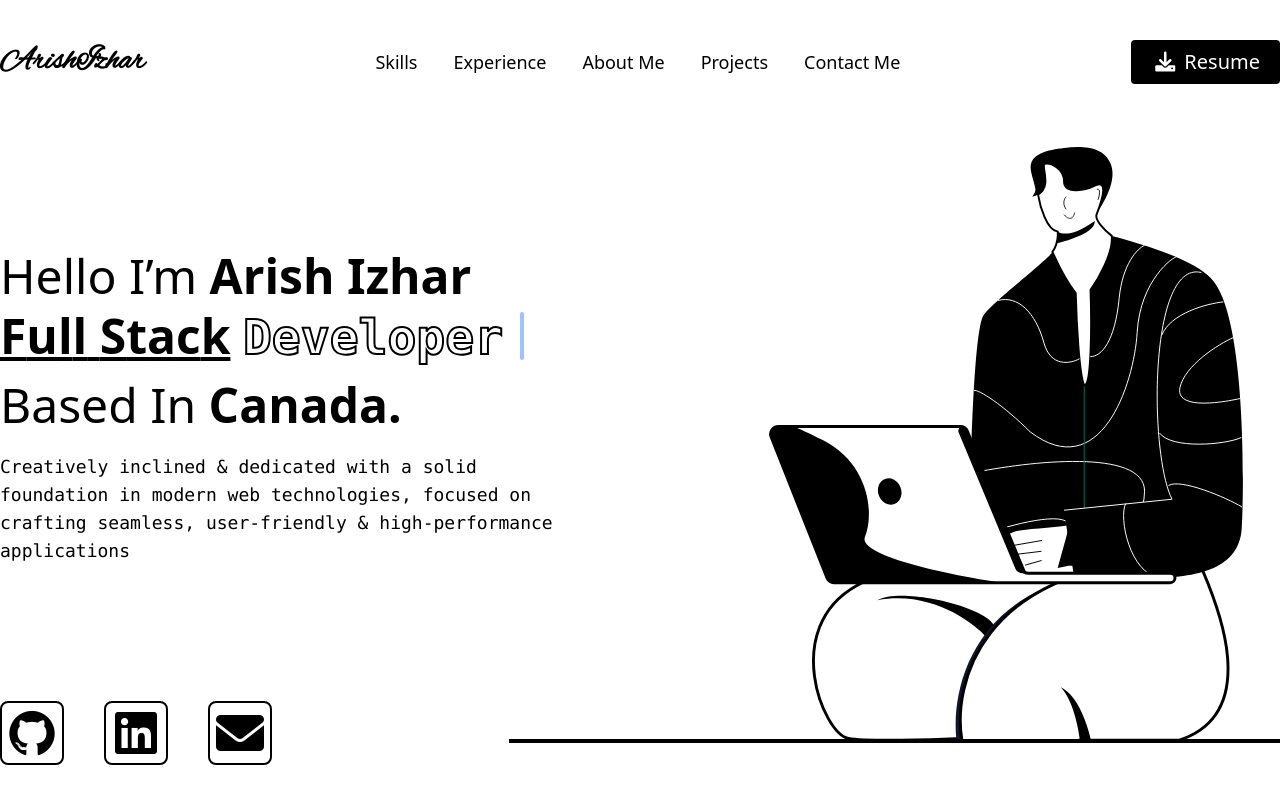
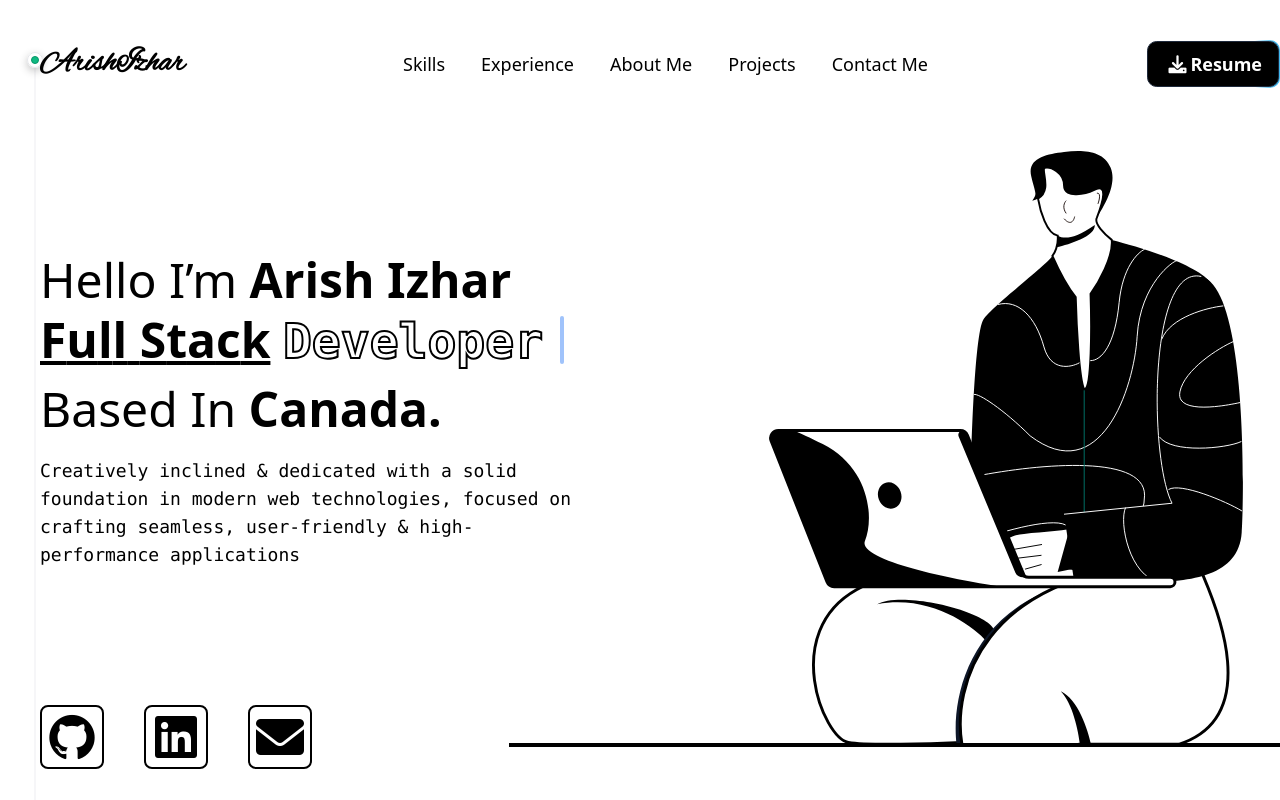
Before and after one commit to arish73/Portfolio-Website, a React (Vite) app: page / in a window 1280 px wide. Shown: the top 800 px of the page. Built offline with nearby package versions, Linux system fonts and the light colour scheme.

Commit message:
added the tracing scroll beam with some issues

```diff
--- a/src/App.jsx
+++ b/src/App.jsx
@@ -1,50 +1,50 @@
-import React from 'react';
-import './App.css';
+// import React from 'react';
+// import './App.css';
 
-// Components
-import Navbar from './Components/navbar';
-import HeroSection from './Components/hero-section'
-import Skills from './Components/skills'
-import Experience from './Components/experience';
-import AboutMe from './Components/about-me';
-import ContactMe from './Components/contact-me';
-import Projects from './Components/projects';
+// // Components
+// import Navbar from './Components/navbar';
+// import HeroSection from './Components/hero-section'
+// import Skills from './Components/skills'
+// import Experience from './Components/experience';
+// import AboutMe from './Components/about-me';
+// import ContactMe from './Components/contact-me';
+// import Projects from './Components/projects';
 
-const App = () => {
-  return (
-    <div className="App">
-      <Navbar />
-      <section id='Hero'>
-        <HeroSection />
-      </section>
+// const App = () => {
+//   return (
+//     <div className="App">
+//       <Navbar />
+//       <section id='Hero'>
+//         <HeroSection />
+//       </section>
 
-      <section id='Skills'>
-        <Skills />
-      </section>
+//       <section id='Skills'>
+//         <Skills />
+//       </section>
 
-      <section id='Experience'>
-        <Experience />
-      </section>
+//       <section id='Experience'>
+//         <Experience />
+//       </section>
 
 
 
-      <section id='AboutMe'>
-        <AboutMe />
-      </section>
+//       <section id='AboutMe'>
+//         <AboutMe />
+//       </section>
 
-      <section id='Projects'>
-        <Projects />
-      </section>
+//       <section id='Projects'>
+//         <Projects />
+//       </section>
 
-      <section id='ContactMe'>
-        <ContactMe />
-      </section>
+//       <section id='ContactMe'>
+//         <ContactMe />
+//       </section>
 
-    </div>
-  );
-};
+//     </div>
+//   );
+// };
 
-export default App;
+// export default App;
 
 
 
@@ -54,48 +54,48 @@
 
 
 
-// import React from 'react';
-// import './App.css';
+  import React from 'react';
+  import './App.css';
 
-// // Components
-// import Navbar from './Components/navbar';
-// import HeroSection from './Components/hero-section';
-// import Skills from './Components/skills';
-// import Experience from './Components/experience';
-// import AboutMe from './Components/about-me';
-// import ContactMe from './Components/contact-me';
-// import Projects from './Components/projects';
-// import { TracingBeam } from './Components/ui/tracing-beam';
+  // Components
+  import Navbar from './Components/navbar';
+  import HeroSection from './Components/hero-section';
+  import Skills from './Components/skills';
+  import Experience from './Components/experience';
+  import AboutMe from './Components/about-me';
+  import ContactMe from './Components/contact-me';
+  import Projects from './Components/projects';
+  import { TracingBeam } from './Components/ui/tracing-beam';
 
-// const App = () => {
-//   return (
-//     <TracingBeam className="App p-0 m-0">
-//       <Navbar />
-//       <section>
-//         <HeroSection />
-//       </section>
+  const App = () => {
+    return (
+      <TracingBeam className="App p-0 m-0">
+        <Navbar />
+        <section>
+          <HeroSection />
+        </section>
 
-//       <section id='Skills'>
-//         <Skills />
-//       </section>
+        <section id='Skills'>
+          <Skills />
+        </section>
 
-//       <section>
-//         <Experience />
-//       </section>
+        <section>
+          <Experience />
+        </section>
 
-//       <section>
-//         <AboutMe />
-//       </section>
+        <section>
+          <AboutMe />
+        </section>
 
-//       <section>
-//         <Projects />
-//       </section>
+        <section>
+          <Projects />
+        </section>
 
-//       <section>
-//         <ContactMe />
-//       </section>
-//     </TracingBeam>
-//   );
-// };
+        <section>
+          <ContactMe />
+        </section>
+      </TracingBeam>
+    );
+  };
 
-// export default App;
+  export default App;
--- a/src/Components/navbar.jsx
+++ b/src/Components/navbar.jsx
@@ -1,5 +1,6 @@
 import React from 'react';
 import { Link } from 'react-scroll';
+import { ResumeButton } from './resume-button';
 
 const Navbar = () => {
   return (
@@ -55,11 +56,13 @@
         </div>
 
         {/* Download resume button */}
-        <a href="/resume.pdf"
+        {/* <a href="/resume.pdf"
           target="_blank"
           rel="noopener noreferrer" className="text-white text-xl bg-black rounded px-5 py-2 hover:bg-white hover:text-black focus:outline-none focus:ring-7 focus:ring-blue-600 focus:ring-opacity-50 hover:ring-2 hover:ring-black transition delay-50">
           <i className="fa-solid fa-download px-1"></i> Resume
-        </a>
+        </a> */}
+
+        <ResumeButton/>
 
       </div>
     </nav>
--- /dev/null
+++ b/src/Components/resume-button.jsx
@@ -0,0 +1,18 @@
+"use client";
+import React from "react";
+import { Button } from "./ui/moving-border";
+
+export function ResumeButton() {
+  return (
+    <Button
+      as="a"
+      href="/resume.pdf"
+      target="_blank"
+      rel="noopener noreferrer"
+      borderRadius="10px"
+      className="text-white text-lg bg-black rounded px-4 hover:bg-white hover:text-black focus:outline-none focus:ring-7 focus:ring-blue-600 focus:ring-opacity-50 transition delay-50"
+    >
+      <i className="fa-solid fa-download px-1"></i> Resume
+    </Button>
+  );
+}
--- /dev/null
+++ b/src/Components/ui/moving-border.tsx
@@ -0,0 +1,139 @@
+"use client";
+import React from "react";
+import {
+  motion,
+  useAnimationFrame,
+  useMotionTemplate,
+  useMotionValue,
+  useTransform,
+} from "framer-motion";
+import { useRef } from "react";
+import { cn } from "../utils/cn.ts";
+
+export function Button({
+  borderRadius = "2rem",
+  children,
+  as: Component = "button",
+  containerClassName,
+  borderClassName,
+  duration,
+  className,
+  ...otherProps
+}: {
+  borderRadius?: string;
+  children: React.ReactNode;
+  as?: any;
+  containerClassName?: string;
+  borderClassName?: string;
+  duration?: number;
+  className?: string;
+  [key: string]: any;
+}) {
+  return (
+    <Component
+      className={cn(
+        "bg-transparent relative text-xl font-semibold  h-12 w-30 p-[1px] overflow-hidden ",
+        containerClassName
+      )}
+      style={{
+        borderRadius: borderRadius,
+      }}
+      {...otherProps}
+    >
+      <div
+        className="absolute inset-0"
+        style={{ borderRadius: `calc(${borderRadius} * 0.96)` }}
+      >
+        <MovingBorder duration={duration} rx="30%" ry="30%">
+          <div
+            className={cn(
+              "h-20 w-20 opacity-[0.8] bg-[radial-gradient(var(--sky-500)_40%,transparent_60%)]",
+              borderClassName
+            )}
+          />
+        </MovingBorder>
+      </div>
+
+      <div
+        className={cn(
+          "relative bg-slate-900/[0.8] border border-slate-800 backdrop-blur-xl text-white flex items-center justify-center w-full h-full text-sm antialiased",
+          className
+        )}
+        style={{
+          borderRadius: `calc(${borderRadius} * 0.96)`,
+        }}
+      >
+        {children}
+      </div>
+    </Component>
+  );
+}
+
+export const MovingBorder = ({
+  children,
+  duration = 2000,
+  rx,
+  ry,
+  ...otherProps
+}: {
+  children: React.ReactNode;
+  duration?: number;
+  rx?: string;
+  ry?: string;
+  [key: string]: any;
+}) => {
+  const pathRef = useRef<any>();
+  const progress = useMotionValue<number>(0);
+
+  useAnimationFrame((time) => {
+    const length = pathRef.current?.getTotalLength();
+    if (length) {
+      const pxPerMillisecond = length / duration;
+      progress.set((time * pxPerMillisecond) % length);
+    }
+  });
+
+  const x = useTransform(
+    progress,
+    (val) => pathRef.current?.getPointAtLength(val).x
+  );
+  const y = useTransform(
+    progress,
+    (val) => pathRef.current?.getPointAtLength(val).y
+  );
+
+  const transform = useMotionTemplate`translateX(${x}px) translateY(${y}px) translateX(-50%) translateY(-50%)`;
+
+  return (
+    <>
+      <svg
+        xmlns="http://www.w3.org/2000/svg"
+        preserveAspectRatio="none"
+        className="absolute h-full w-full"
+        width="100%"
+        height="100%"
+        {...otherProps}
+      >
+        <rect
+          fill="none"
+          width="100%"
+          height="100%"
+          rx={rx}
+          ry={ry}
+          ref={pathRef}
+        />
+      </svg>
+      <motion.div
+        style={{
+          position: "absolute",
+          top: 0,
+          left: 0,
+          display: "inline-block",
+          transform,
+        }}
+      >
+        {children}
+      </motion.div>
+    </>
+  );
+};
--- a/src/Components/ui/tracing-beam.tsx
+++ b/src/Components/ui/tracing-beam.tsx
@@ -120,7 +120,7 @@
           </defs>
         </svg>
       </div>
-      <div ref={contentRef} className="ml-10 md:ml-20">{children}</div>
+      <div ref={contentRef} className="ml-10 md:ml-10">{children}</div>
     </motion.div>
   );
 };
```
